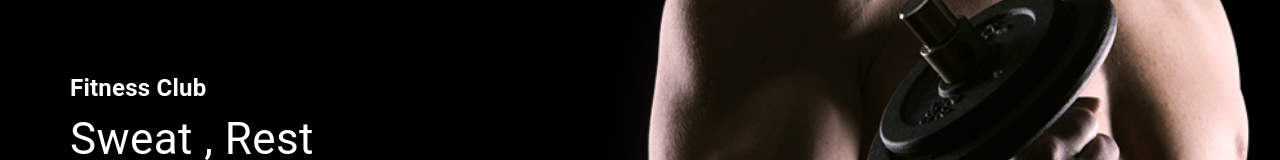
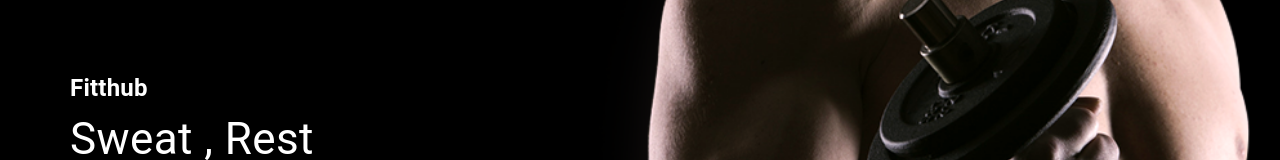
Before and after one commit to Amit-Shaw7/ExerciseiApp, a React (Create React App) app: page / in a window 1280 px wide. Shown: the part 246-406 px from the top of the page. Built offline with nearby package versions, Linux system fonts and the light colour scheme; no server answers.

Commit message:
changed fitness club to fitthub in heroBanner

```diff
--- a/src/components/HeroBanner.js
+++ b/src/components/HeroBanner.js
@@ -8,7 +8,7 @@ const HeroBanner = () => {
   return (
     <Box sx={{height: {xs: "65vh" }, mt: { lg: "212px", xs: "150px" }, ml: { sm: "50px" }, position: "relative", p: "20px" }}>
       <Typography color="text.light" fontWeight={600} fontSize="24px">
-        Fitness Club
+        Fitthub
       </Typography>
       <Typography color="text.light" fontWeight="700px" sx={{ fontSize: { lg: "44px", xs: "40px" } }}>
         Sweat , Rest <br /> And Repeat
```
